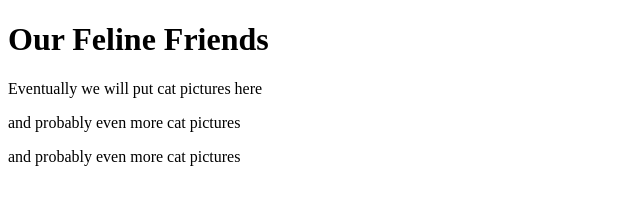
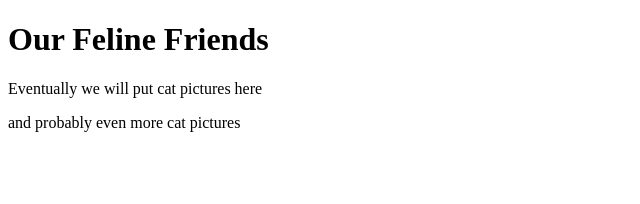
Before and after one commit to alexandregmferreira/democats, a plain HTML site: page index.html in a window 1280 px wide. Shown: the whole page, without its empty margins (0-640 px from the left). Drawn offline with Linux system fonts and the light colour scheme.

Commit message:
Remove duplicate cat pictures paragraph

```diff
--- a/index.html
+++ b/index.html
@@ -9,6 +9,5 @@
         <h1>Our Feline Friends</h1>
         <p>Eventually we will put cat pictures here</p>
         <p>and probably even more cat pictures</p>
-        <p>and probably even more cat pictures</p>
     </body>
 </html>
```
